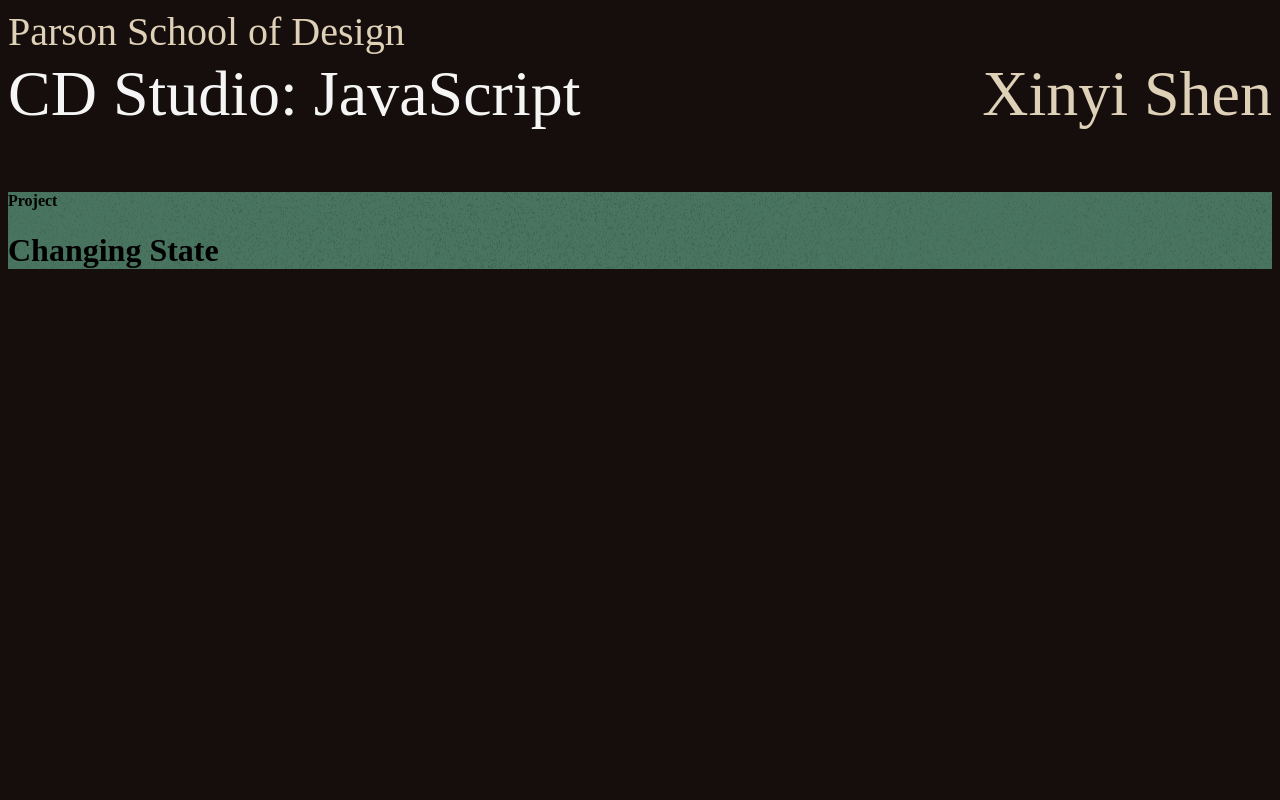
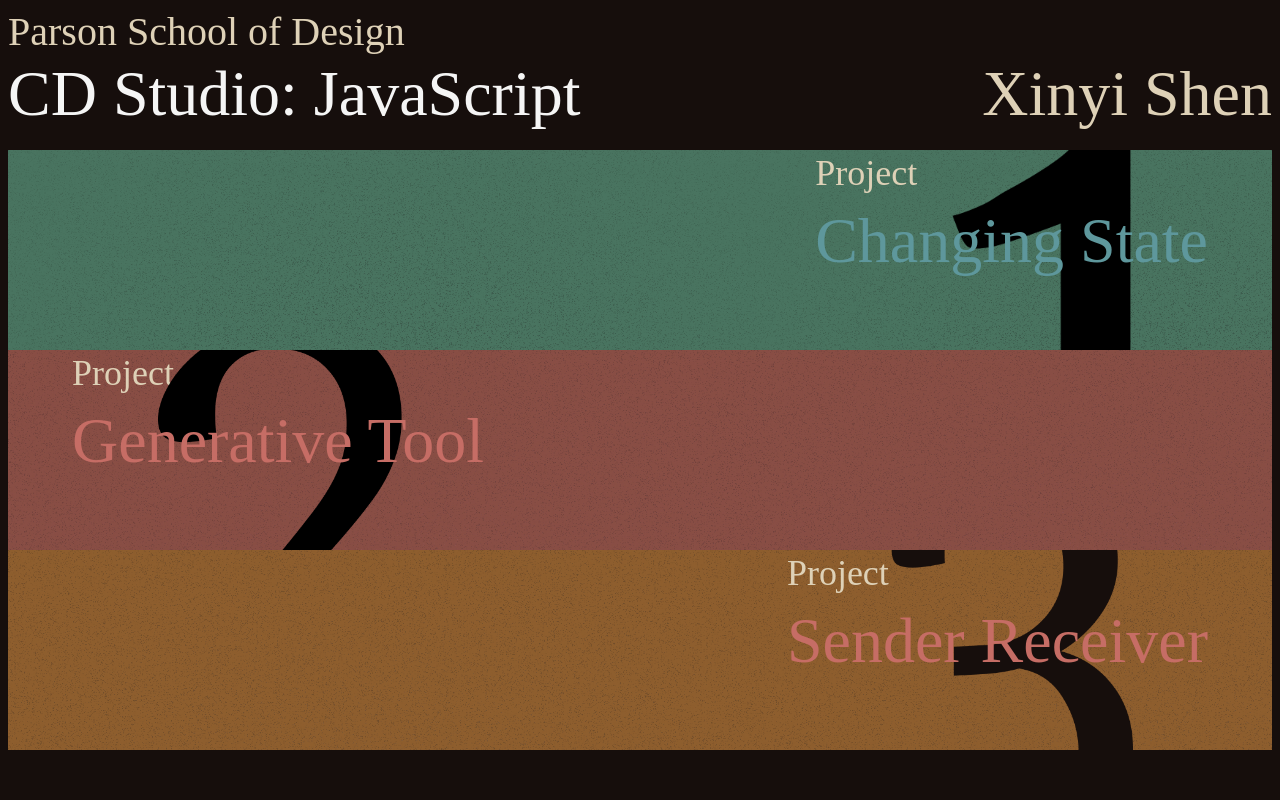
Before and after one commit to xshge/ClassWebsite, a plain HTML site: page index.html in a window 1280 px wide. Drawn offline with Linux system fonts and the light colour scheme; a web font is replaced by a local one.

Commit message:
basically laptop version

```diff
--- a/index.html
+++ b/index.html
@@ -9,6 +9,7 @@
     <link rel="preconnect" href="https://fonts.googleapis.com">
     <link rel="preconnect" href="https://fonts.gstatic.com" crossorigin>
     <link href="https://fonts.googleapis.com/css2?family=Kalnia:wght@100..700&display=swap" rel="stylesheet">
+    <link href="https://fonts.googleapis.com/css2?family=Gowun+Batang&display=swap" rel="stylesheet">
 </head>
 
 <body>
@@ -19,13 +20,51 @@
         </div>
         <h2 class="klT lYel MgB">Xinyi Shen</h2>
     </div>
-    <div class="folder">
-        <div>
-            <h4>Project</h4>
-            <h1>Changing State</h1>
+
+    <div class="fldr-container">
+        <div class="folder" id="fldr-one">
+            <div class="right">
+                <h4 class="GW prFt Mgb lYel">Project</h4>
+                <h1 class="title klT blu noMg" id="chSt">Changing State</h1>
+                <img src="Assets/oneFont.png" class="font C" />
+            </div>
+
+            <img src="Assets/GrnRect.jpg" />
         </div>
-        <!-- <img src="Assets/GrnRect.jpg"/> -->
+        <div class="summary" id="sum-one">
+            <p class="GW wht noMg sum-content">Brief Summary:Lorem ipsum dolor sit amet, consectetuer adipiscing elit.
+                Aenean commodo
+                ligula eget dolor.
+                Aenean massa. Cum sociis natoque penatibus et magnis dis parturient montes, nascetur ridiculus mus.
+                Donec quam felis, ultricies nec, pellentesque eu, pretium quis, sem. Nulla consequat massa quis enim.
+                Donec pede justo, fringilla vel, aliquet nec, vulputate eget, arcu. In enim justo, rhoncus ut, imperdiet
+                a, venenatis vitae, justo. Nullam dictum felis eu pede mollis pretium. Integer tincidunt. Cras dapibus.
+                Vivamus elementum semper nisi. </p>
+        </div>
+
+
+
     </div>
+
+    <div class="folder two">
+        <div class="left">
+            <h4 class="GW prFt Mgb lYel">Project</h4>
+            <h1 class="title klT noMg lRed" id="genTl">Generative Tool</h1>
+            <img src="Assets/twoFt.png" class="font T" />
+        </div>
+        <img src="Assets/RedRect.jpg" />
+    </div>
+
+    <div class="folder two">
+        <div class="right">
+            <h4 class="GW prFt Mgb lYel">Project</h4>
+            <h1 class="title klT noMg lRed" id="sR">Sender Receiver</h1>
+            <img src="Assets/three.png" class="font S" />
+        </div>
+        <img src="Assets/YelRect.jpg" />
+    </div>
+
+    <!-- <script src="main.js"></script> -->
 </body>
 
 </html>
--- a/styleShts/index-style.css
+++ b/styleShts/index-style.css
@@ -1,5 +1,97 @@
 body {
     background-color: #160E0C;
+}
+
+.fldr-container {
+    display: flex;
+    flex-direction: row-reverse;
+}
+
+.summary {
+
+    width: 100vw;
+    padding: 10px;
+}
+
+#sum-one {
+    display: none;
+    opacity: 0;
+    transition-property: display opacity;
+    transition-duration: 1s;
+    transition-behavior: allow-discrete ease;
+}
+
+.sum-content {
+    border: solid #DED1B7;
+    font-size: 14px;
+    padding: 10px;
+}
+
+#fldr-one:hover~#sum-one {
+    display: block;
+    opacity: 1;
+
+    @starting-style {
+        opacity: 0;
+
+    }
+}
+
+.right {
+    float: right;
+    margin-right: 5vw;
+    width: fit-content;
+    height: max-content;
+    /* position:relative; */
+
+}
+
+.left {
+
+    margin-left: 5vw;
+    width: fit-content;
+    height: max-content;
+}
+
+#genTl {
+    anchor-name: --gentool;
+}
+
+#chSt {
+    anchor-name: --changing;
+}
+
+#sR {
+    anchor-name: --sender;
+}
+
+.font {
+    width: 20vw;
+    height: auto;
+    z-index: 0
+}
+
+.S {
+    position-anchor: --sender;
+    left: calc(anchor(center) - 120px);
+    top: -80px;
+}
+
+.T {
+
+    position-anchor: --gentool;
+    left: calc(anchor(center) - 120px);
+    top: -30px;
+}
+
+.C {
+    position-anchor: --changing;
+    right: anchor(--changing right, 10%);
+}
+
+.title {
+    position: relative;
+    z-index: 1;
 }
 
 .flx {
@@ -11,12 +103,21 @@ body {
 }
 
 img {
-    width: auto;
-    height: auto;
+    width: 100%;
+    height: 100%;
+    position: absolute;
+    top: 0;
+    z-index: -1;
 }
 
 .folder {
-    background-image: url(/Assets/GrnRect.jpg);
+    /* background-image: url(/Assets/GrnRect.jpg); */
+    position: relative;
+    width: 100%;
+    height: 25vh;
+    margin-top: -21px;
+    overflow: hidden;
+
     /*now the image will need to fit around the content and not the other around*/
 }
 
@@ -38,6 +139,12 @@ img {
     line-height: normal;
 }
 
+.GW {
+    font-family: "Gowun Batang", serif;
+    font-weight: 400;
+    font-style: normal;
+}
+
 .noMg {
     margin: 0px;
 
@@ -48,8 +155,29 @@ img {
     margin-bottom: 40px;
 }
 
+.Mgb {
+    margin-top: 2px;
+    margin-bottom: 10px;
+}
+
 .frFT {
     font-size: 40px;
+}
+
+.two {
+    margin-top: 0px;
+}
+
+.prFt {
+    font-size: 36px;
+}
+
+.lRed {
+    color: #C66D65;
+}
+
+.blu {
+    color: #5E979C;
 }
 
 .wht {
```
Also changed, not shown: main.js (added, +22 -0 lines), Assets/RedRect.jpg (added), Assets/YelRect.jpg (added), Assets/oneFont.png (added), Assets/three.png (added), Assets/twoFt.png (added).
